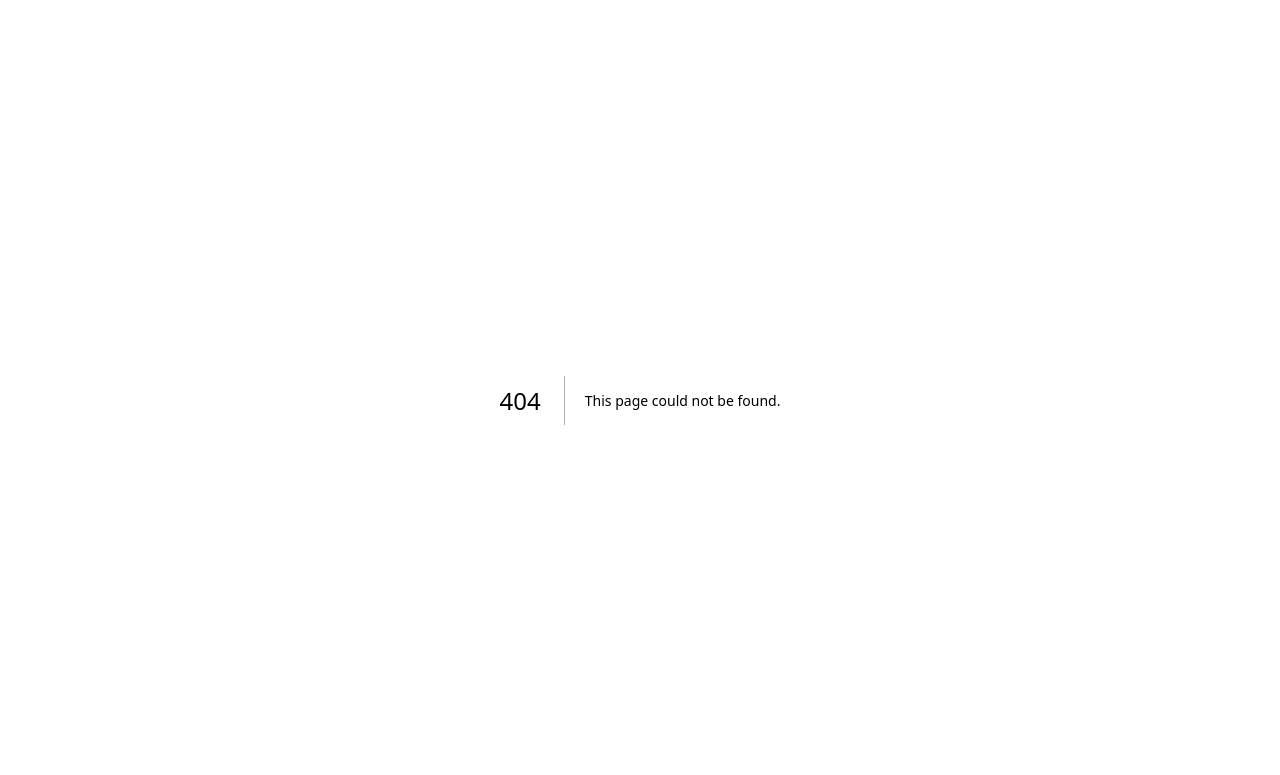
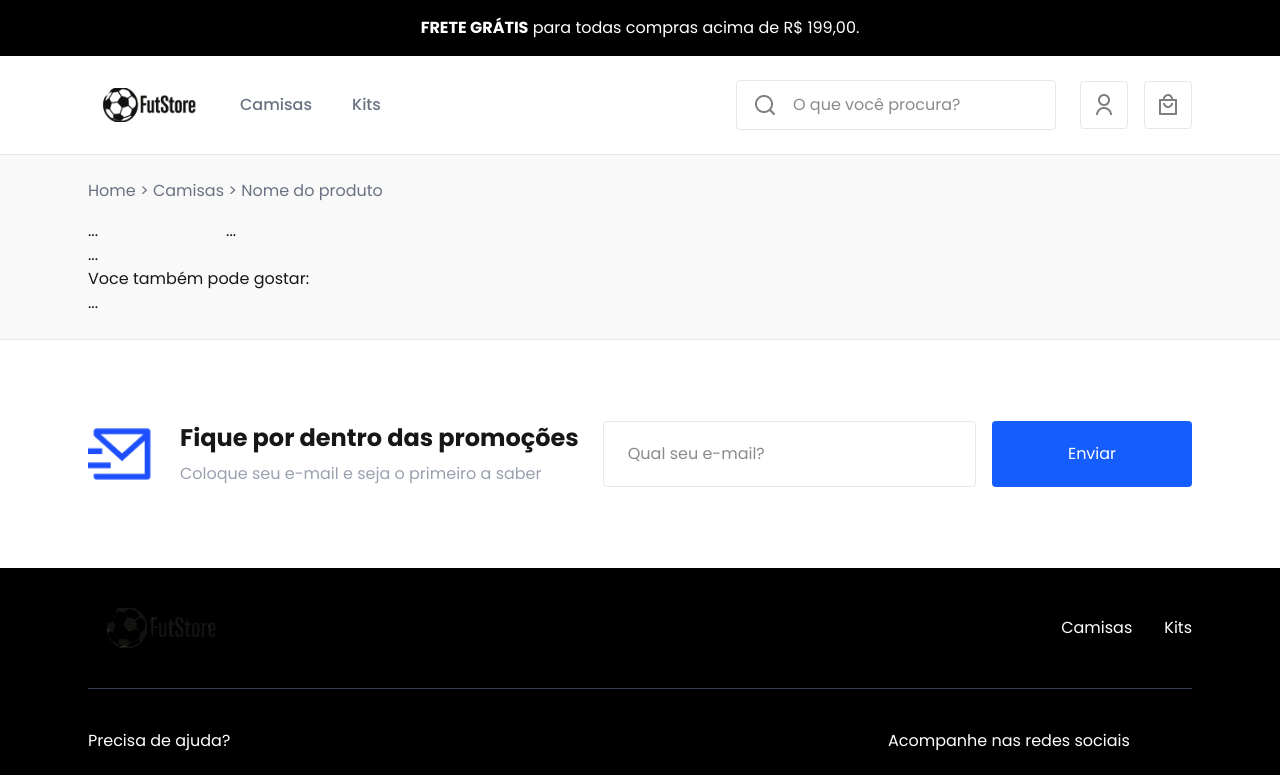
Before and after one commit to pierrepaulo/futstore, a Next.js app: page /product/1 in a window 1280 px wide. Before the commit this address had no page. Shown: the top 775 px of the page. Built offline with nearby package versions, Linux system fonts and the light colour scheme.

Commit message:
feat(product): criar pagina de exibição do produto. estrutura inicial

```diff
--- /dev/null
+++ b/src/app/(site)/product/[id]/page.tsx
@@ -0,0 +1,33 @@
+import { ImageSlider } from "@/components/product/image-slider";
+import { ProductDescription } from "@/components/product/product-description";
+import { ProductDetails } from "@/components/product/product-details";
+import { data } from "@/data";
+import Link from "next/link";
+
+type Props = {
+  params: Promise<{ id: string }>;
+};
+export default async function Page({ params }: Props) {
+  const { id } = await params;
+
+  //TODO: fazer consulta pelo id
+  return (
+    <div>
+      <div className="text-gray-500 mb-4">
+        <Link href={"/"}>Home</Link> &gt; <Link href={"/"}>Camisas</Link> &gt;
+        Nome do produto
+      </div>
+
+      <div className="flex flex-col md:flex-row gap-6 md:gap-32">
+        <ImageSlider images={data.product.images} />
+        <ProductDetails product={data.product} />
+      </div>
+      <ProductDescription text={data.product.description} />
+
+      <div>
+        <h3>Voce também pode gostar:</h3>
+        ...
+      </div>
+    </div>
+  );
+}
--- /dev/null
+++ b/src/components/product/image-slider.tsx
@@ -0,0 +1,8 @@
+"use client";
+
+type Props = {
+  images: string[];
+};
+export const ImageSlider = ({ images }: Props) => {
+  return <div>...</div>;
+};
--- /dev/null
+++ b/src/components/product/product-description.tsx
@@ -0,0 +1,8 @@
+"use client";
+
+type Props = {
+  text: string;
+};
+export const ProductDescription = ({ text }: Props) => {
+  return <div>...</div>;
+};
--- /dev/null
+++ b/src/components/product/product-details.tsx
@@ -0,0 +1,10 @@
+"use client";
+
+import { ProductComplete } from "@/types/product";
+
+type Props = {
+  product: ProductComplete;
+};
+export const ProductDetails = ({ product }: Props) => {
+  return <div>...</div>;
+};
--- a/src/data.ts
+++ b/src/data.ts
@@ -35,4 +35,15 @@
       liked: false,
     },
   ],
+  product: {
+    id: 1,
+    label: "Camisa Santos",
+    images: [
+      "/assets/products/santosfront.webp",
+      "/assets/products/santosback.webp",
+    ],
+    price: 50.0,
+    liked: false,
+    description: "Descrição do produto",
+  },
 };
```
Also changed, not shown: src/types/product.ts (+9 -0 lines).
